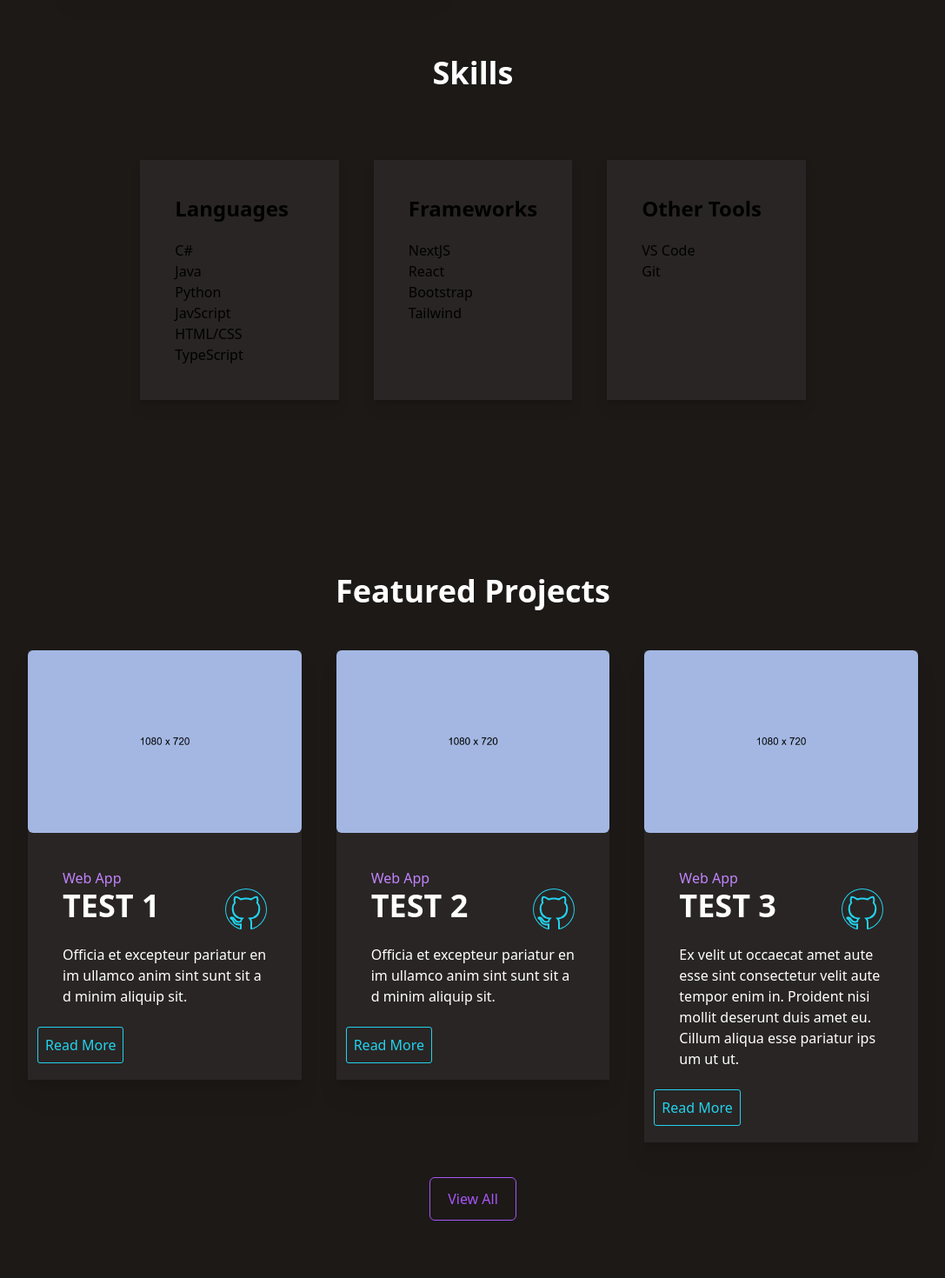
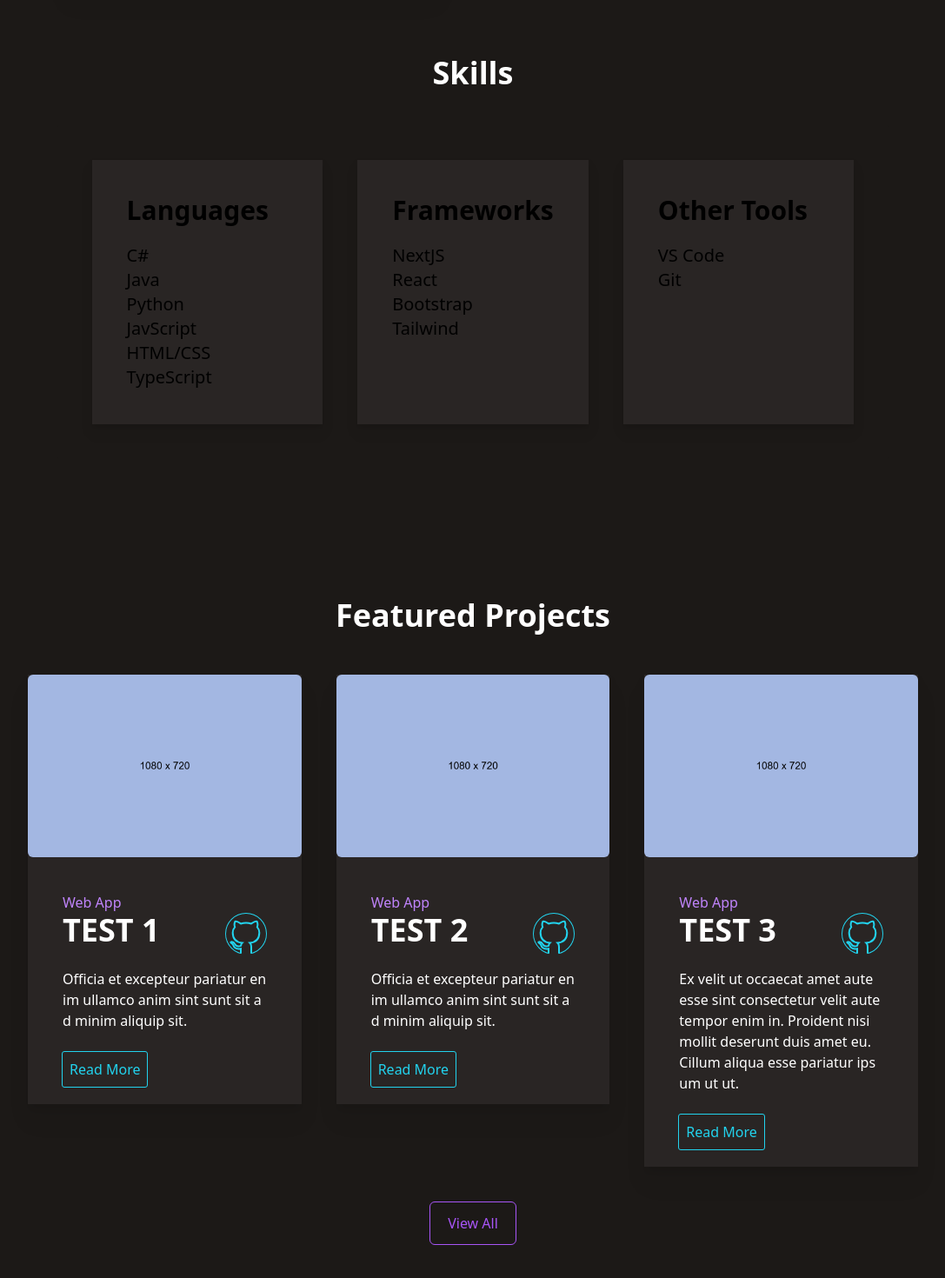
Before and after one commit to Niall-Sharma/programming-portfolio, a Next.js app: page / in a window 1280 px wide. Shown: the part 1364-2834 px from the top of the page at 87% size, without its empty margins (96-1183 px from the left). Built offline with nearby package versions, Linux system fonts and the light colour scheme; what tailwindcss-animated would draw is missing.

Commit message:
font and button fixes

```diff
--- a/src/app/components/projectcard.tsx
+++ b/src/app/components/projectcard.tsx
@@ -27,7 +27,7 @@ export default function ProjectCard( {pageLink, projectName, imageLink, projectD
                                     </p>
                                  </div>
                                     <p className="group-hover:opacity-100 group-hover:ease-in py-4 text-white mb-7">{projectDescription}</p>
-                                <Link href={pageLink} className="font-thin absolute left-0 bottom-0 ml-3 mb-5 outline outline-cyan-400 rounded-sm p-2 text-cyan-400 hover:bg-cyan-400 hover:text-white hover:ease-in transition-all outline-1">
+                                <Link href={pageLink} className="font-thin absolute left-0 bottom-0 ml-10 mb-5 outline outline-cyan-400 rounded-sm p-2 text-cyan-400 hover:bg-cyan-400 hover:text-white hover:ease-in transition-all outline-1">
                                     Read More
                                 </Link>
                             </div>
--- a/src/app/page.tsx
+++ b/src/app/page.tsx
@@ -34,9 +34,9 @@ export default function Home() {
         <h1 className="text-4xl font-bold text-white">Skills</h1>
         <div className="w-full py-5"></div>
           <div className="bg-stone-900 rounded-sm p-10 flex flex-wrap">
-            <div className="grid grid-cols-1 md:grid-cols-2 lg:grid-cols-3 gap-10">
-             <ul className="bg-stone-800 p-10 drop-shadow-lg">
-              <h1 className="text-2xl font-bold pb-5">Languages</h1>
+            <div className="grid grid-cols-1 md:grid-cols-2 lg:grid-cols-3 gap-10 text-xl">
+             <ul className="bg-stone-800 p-10 drop-shadow-lg align-middle">
+              <h1 className="font-bold pb-5 text-3xl">Languages</h1>
               <li>C#</li>
               <li>Java</li>
               <li>Python</li>
@@ -46,7 +46,7 @@ export default function Home() {
              </ul>
 
              <ul className="bg-stone-800 p-10 drop-shadow-lg">
-              <h1 className="text-2xl font-bold pb-5">Frameworks</h1>
+              <h1 className="font-bold pb-5 text-3xl">Frameworks</h1>
                 <li>NextJS</li>
                 <li>React</li>
                 <li>Bootstrap</li>
@@ -54,7 +54,7 @@ export default function Home() {
               </ul>
 
               <ul className="bg-stone-800 p-10 drop-shadow-lg">
-                <h1 className="text-2xl font-bold pb-5">Other Tools</h1>
+                <h1 className="font-bold pb-5 text-3xl">Other Tools</h1>
                   <li>VS Code</li>
                   <li>Git</li>
               </ul>
```
